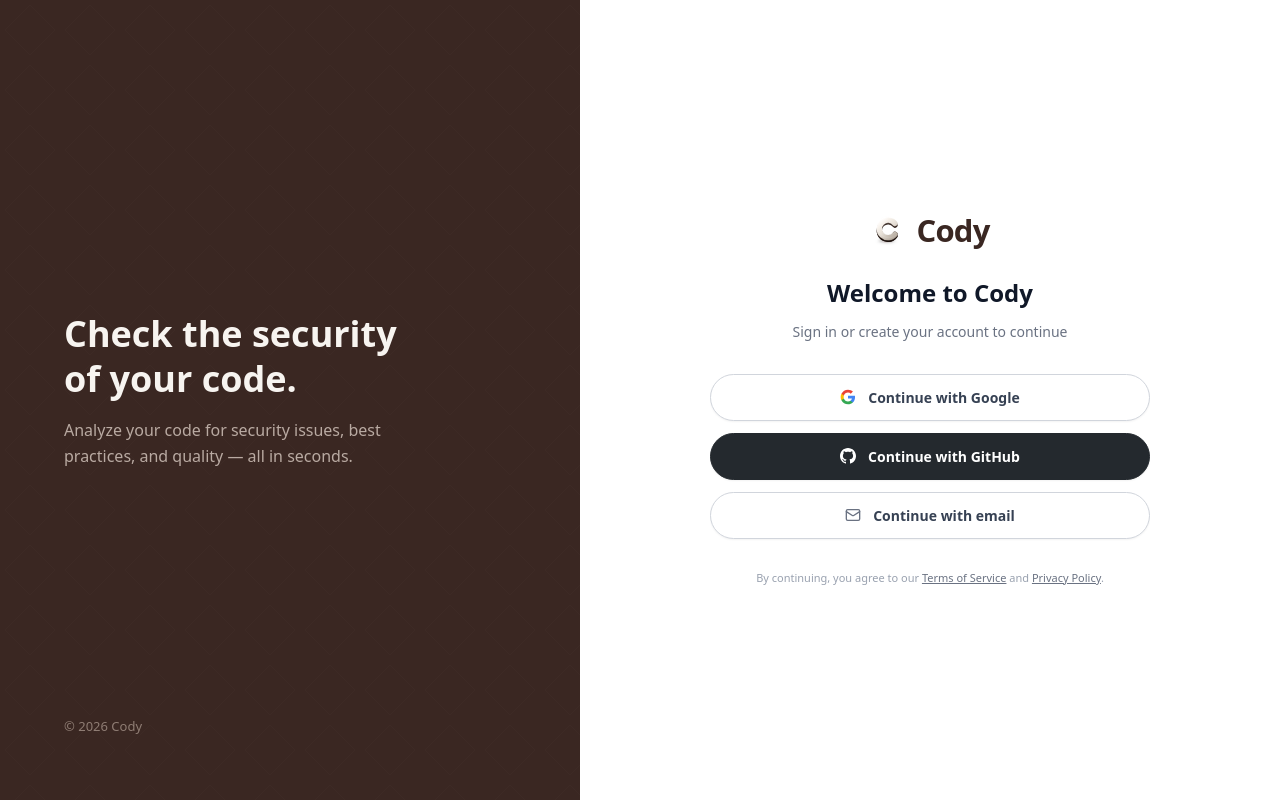
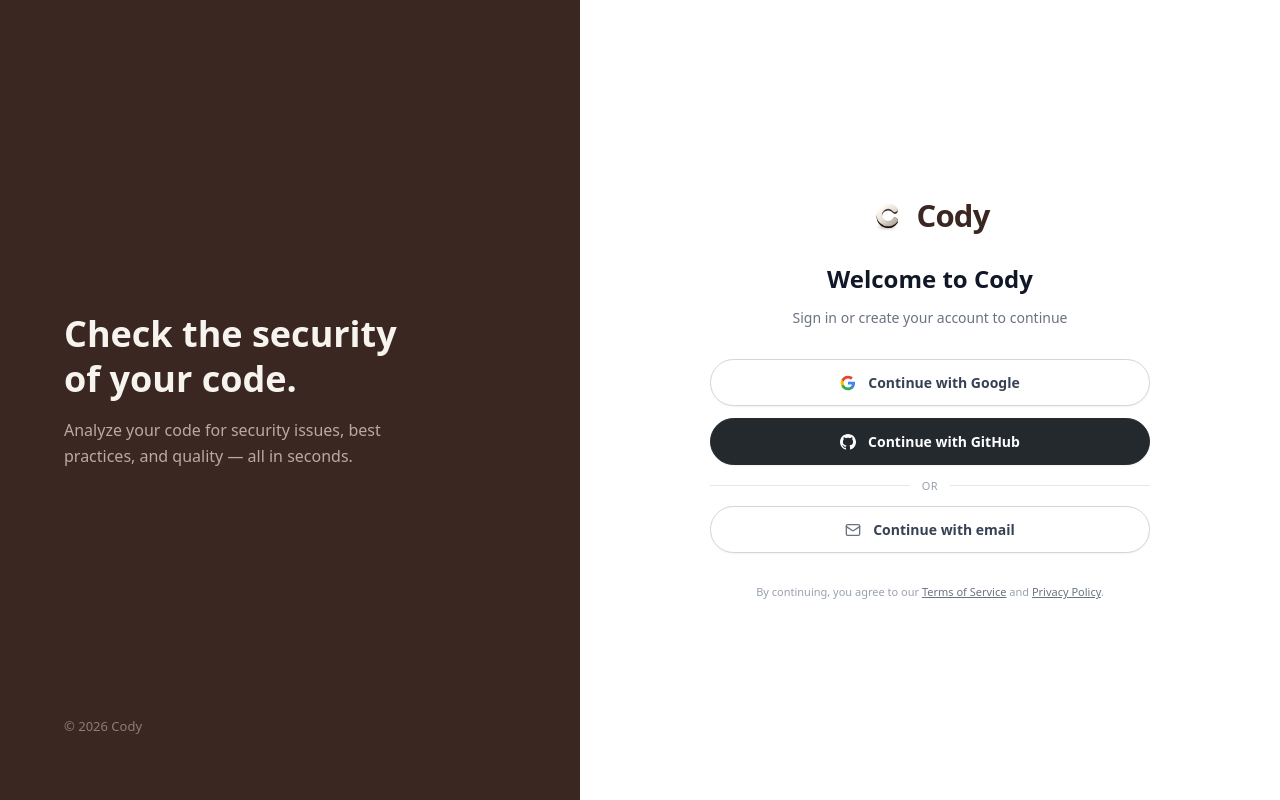
Before and after one commit to mohit-k69/code-security, a React (Vite) app: page / in a window 1280 px wide. Built offline with nearby package versions, Linux system fonts and the light colour scheme; no server answers.

Commit message:
feat(auth): add OR divider between GitHub and email sign-in buttons for enhanced spacing

```diff
--- a/src/components/auth/onboarding/OnboardingSteps.tsx
+++ b/src/components/auth/onboarding/OnboardingSteps.tsx
@@ -157,6 +157,14 @@
                   </svg>
                   <span>Continue with GitHub</span>
                 </button>
+
+                {/* OR divider */}
+                <div className="relative flex items-center justify-center my-1.5 lg:my-2">
+                  <div className="w-full border-t border-gray-200" />
+                  <span className="absolute bg-white px-3 text-[12px] lg:text-[11px] font-medium tracking-wider text-gray-400 uppercase">
+                    OR
+                  </span>
+                </div>
 
                 {/* 3. Continue with email */}
                 <button
```
